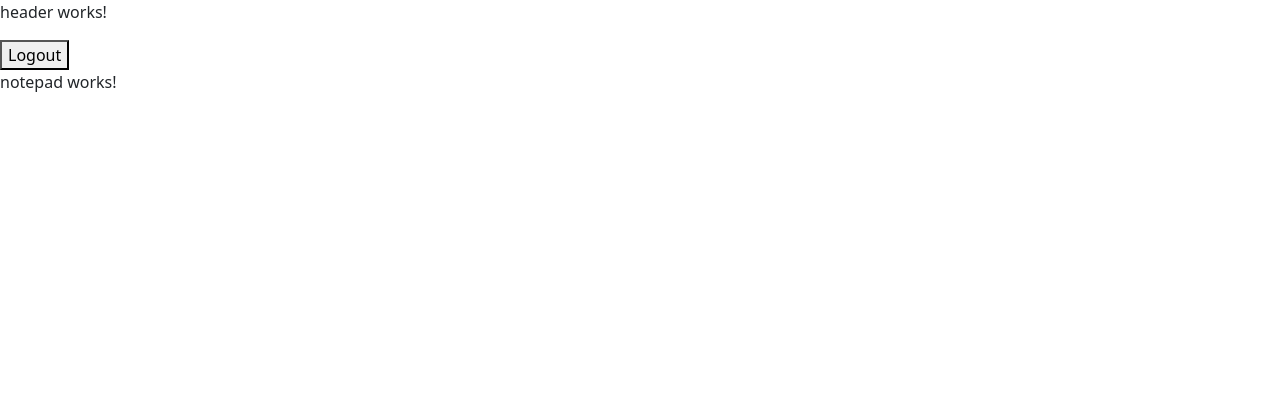
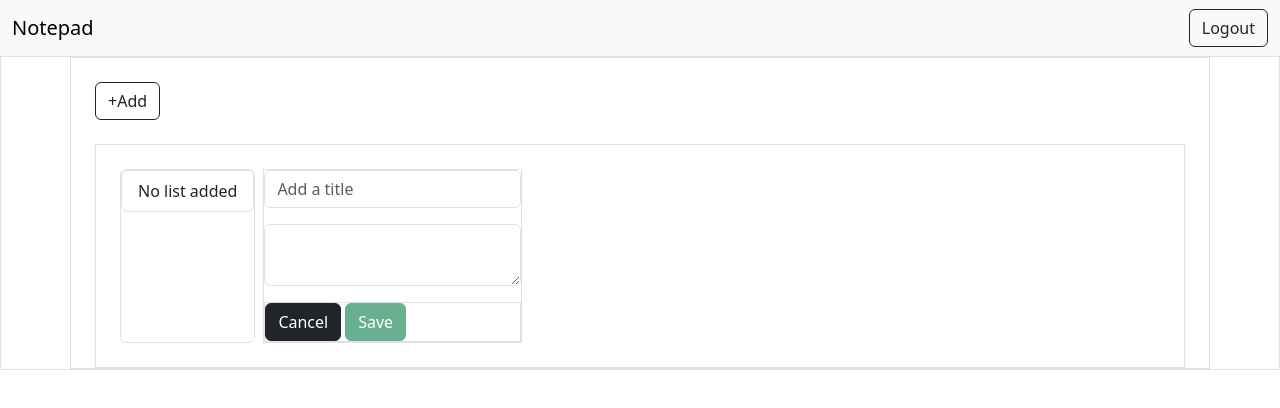
Before and after one commit to chiragsinhchavda/notepad, an Angular app: page /notepad in a window 1280 px wide. Shown: the top 408 px of the page. Built offline with nearby package versions, Linux system fonts and the light colour scheme; sample sign-in values are in the browser's storage.

Commit message:
integrate basic CRUD to notepad frontend side only

```diff
--- a/src/app/header/header.component.html
+++ b/src/app/header/header.component.html
@@ -1,2 +1,44 @@
-<p>header works!</p>
-<button (click)="logout()">Logout</button>
+<nav class="navbar navbar-expand-lg bg-body-tertiary">
+	<div class="container-fluid">
+		<a class="navbar-brand" routerLink="/">Notepad</a>
+		<button class="navbar-toggler" type="button" data-bs-toggle="collapse" data-bs-target="#navbarSupportedContent"
+			aria-controls="navbarSupportedContent" aria-expanded="false" aria-label="Toggle navigation">
+			<span class="navbar-toggler-icon"></span>
+		</button>
+		<div class="d-flex" role="search">
+			<!--<input class="form-control me-2" type="search" placeholder="Search" aria-label="Search">-->
+			<button class="btn btn-outline-dark" type="button" (click)="logout()">Logout</button>
+		</div>
+		<!--<div class="collapse navbar-collapse" id="navbarSupportedContent">
+			<ul class="navbar-nav me-auto mb-2 mb-lg-0">
+				<li class="nav-item">
+					<a class="nav-link active" aria-current="page" href="#">Home</a>
+				</li>
+				<li class="nav-item">
+					<a class="nav-link" href="#">Link</a>
+				</li>
+				<li class="nav-item dropdown">
+					<a class="nav-link dropdown-toggle" href="#" role="button" data-bs-toggle="dropdown"
+						aria-expanded="false">
+						Dropdown
+					</a>
+					<ul class="dropdown-menu">
+						<li><a class="dropdown-item" href="#">Action</a></li>
+						<li><a class="dropdown-item" href="#">Another action</a></li>
+						<li>
+							<hr class="dropdown-divider">
+						</li>
+						<li><a class="dropdown-item" href="#">Something else here</a></li>
+					</ul>
+				</li>
+				<li class="nav-item">
+					<a class="nav-link disabled" aria-disabled="true">Disabled</a>
+				</li>
+			</ul>
+			<div class="d-flex" role="search">
+				<input class="form-control me-2" type="search" placeholder="Search" aria-label="Search">
+				<button class="btn btn-outline-dark" type="button" (click)="logout()">Logout</button>
+			</div>
+		</div>-->
+	</div>
+</nav>
--- a/src/app/notepad/notepad.component.html
+++ b/src/app/notepad/notepad.component.html
@@ -1,2 +1,32 @@
-<app-header></app-header>
-<p>notepad works!</p>
+<div class="main-container">
+	<app-header></app-header>
+	<div class="border">
+		<div class="container border">
+			<div class="container-fluid">
+				<div class="d-flex float-right mt-4 mb-4">
+					<button class="btn btn-outline-dark" type="button">+Add</button>
+				</div>
+				<div class="d-flex border p-4">
+					<ul class="list-group border me-2">
+						<li class="list-group-item" *ngFor="let notes of notesList" (click)="onClickList(notes)" style="cursor: pointer;">{{notes.title}}</li>
+						<li class="list-group-item" *ngIf="!notesList.length" style="cursor: pointer;">No list added</li>
+					</ul>
+					<div class="notepad border">
+						<div class="notes-form" [formGroup]="notesForm">
+							<div class="mb-3">
+								<input type="text" class="form-control" id="title" formControlName="title" aria-describedby="titleHelp" placeholder="Add a title">
+							</div>
+							<div class="mb-3">
+								<textarea type="text" class="form-control" id="description" formControlName="notes"></textarea>
+							</div>
+							<div class="border">
+								<button type="button" class="btn btn-dark me-1" (click)="cancelSave()">Cancel</button>
+								<button type="submit" class="btn btn-success" [ngClass]="{'disabled': notesForm.invalid}" [disabled]="notesForm.invalid" (click)="this.isEdit.value ? update() : save()">{{this.isEdit.value ? 'Update' : 'Save'}}</button>
+							</div>
+						</div>
+					</div>
+				</div>
+			</div>
+		</div>
+	</div>
+</div>
--- a/src/app/notepad/notepad.component.ts
+++ b/src/app/notepad/notepad.component.ts
@@ -1,4 +1,5 @@
 import { Component } from '@angular/core';
+import { FormBuilder, FormControl, Validators } from '@angular/forms';
 
 @Component({
   selector: 'app-notepad',
@@ -7,6 +8,51 @@ import { Component } from '@angular/core';
 })
 export class NotepadComponent {
 
-	constructor(){}
+	notesForm:any
+	notesList:any = []
+	isEdit:FormControl = new FormControl(null)
 
+	constructor(
+		private formBuilder: FormBuilder
+	){
+		this.createform()
+	}
+
+	save(){
+		console.log('this.notesForm.value',this.notesForm.value)
+		if(this.notesForm.value){
+			this.notesList.push(this.notesForm.value)
+			this.notesForm.reset()
+		}
+	}
+
+	update(notes?:any){
+		console.log('this.isEdit.value : ',this.isEdit.value)
+		if(this.isEdit.value){
+			let index = this.notesList.indexOf(this.isEdit.value)
+			this.notesList.splice(index,1,this.notesForm.value)
+			this.isEdit.setValue(null)
+			this.notesForm.reset()
+		}
+	}
+
+	cancelSave(){
+		this.isEdit.setValue(null)
+		this.notesForm.reset()
+	}
+
+	onClickList(notes:any){
+		console.log('notes : ',notes)
+		if(notes){
+			this.isEdit.setValue(notes)
+			this.notesForm.setValue(notes)
+		}
+	}
+
+	createform(){
+		this.notesForm = this.formBuilder.group({
+			title: [null, Validators.required],
+			notes: [null, Validators.required]
+		})
+	}
 }
```
